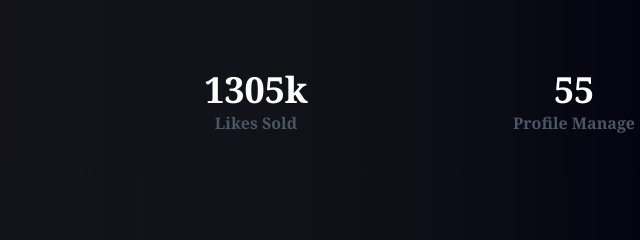
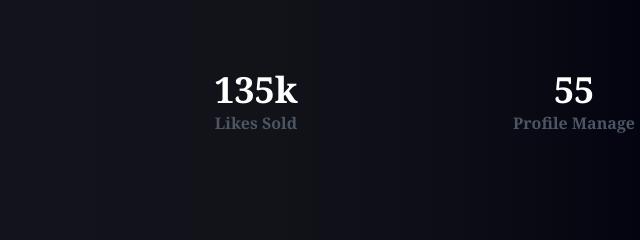
Before and after one commit to Saurabhkushwaha0/Followersboosters.eu.org, a plain HTML site: page index.html in a window 1280 px wide. Shown: the part 2366-2606 px from the top of the page, 543-1183 px from the left. Drawn offline with nearby package versions, Linux system fonts and the light colour scheme.

Commit message:
Update index.html

```diff
--- a/index.html
+++ b/index.html
@@ -461,7 +461,7 @@
           <p class="leading-relaxed font-black font-weight: 20; font-serif">Followers sold</p>
         </div>
         <div class="p-4 sm:w-1/4 w-1/2">
-          <h2 class="title-font font-medium sm:text-4xl text-3xl text-white font-black font-weight: 20; font-serif">1305k</h2>
+          <h2 class="title-font font-medium sm:text-4xl text-3xl text-white font-black font-weight: 20; font-serif">135k</h2>
           <p class="leading-relaxed font-black font-weight: 20; font-serif">Likes Sold</p>
         </div>
         <div class="p-4 sm:w-1/4 w-1/2">
```
